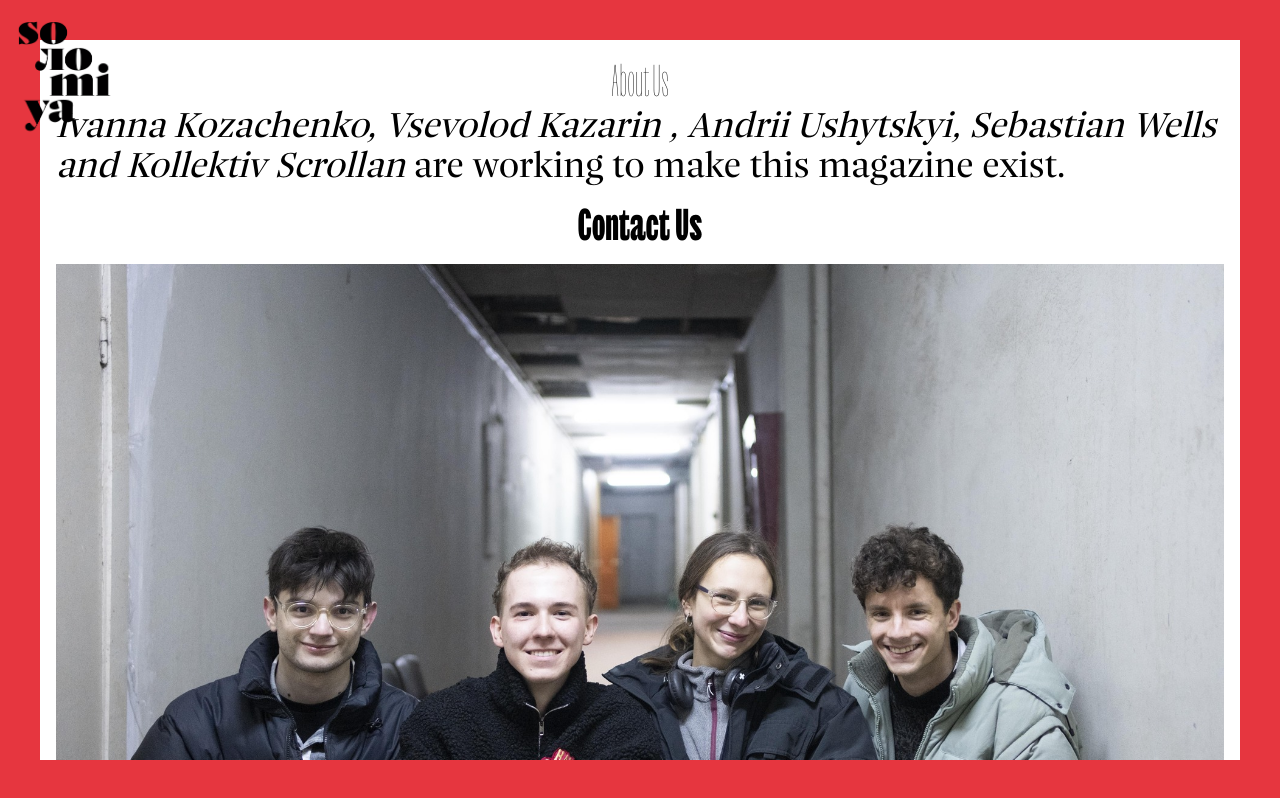
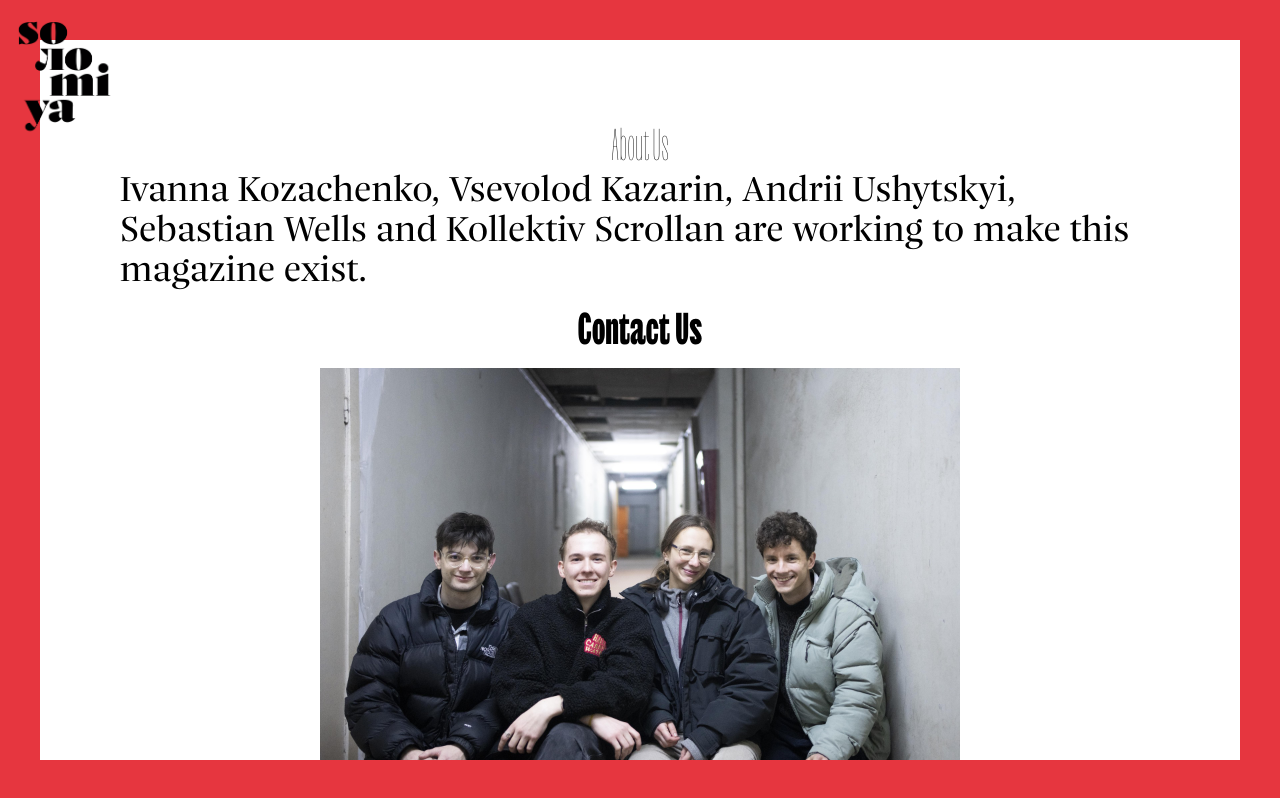
Before and after one commit to bit1creative/solomiya, a React (Vite) app: page /issue/1/about-us in a window 1280 px wide. Built offline with nearby package versions, Linux system fonts and the light colour scheme.

Commit message:
more fixes

```diff
--- a/src/components/pages/About/AboutUsSection.tsx
+++ b/src/components/pages/About/AboutUsSection.tsx
@@ -5,18 +5,18 @@ import { SectionTitle } from 'Components/common/SectionTitle';
 export const AboutUsSection = () => {
   const { issue } = useParams();
   return (
-    <section className="flex min-h-[calc(100dvh-40px)] flex-col items-center p-4">
+    <section className="flex min-h-[calc(100dvh-40px)] flex-col items-center justify-center p-4 lg:p-20">
       <SectionTitle title={'About Us'} />
       <div className="font-nice-regular text-4xl">
-        <span className="italic">
-          Ivanna Kozachenko, Vsevolod Kazarin , Andrii Ushytskyi, Sebastian Wells and Kollektiv Scrollan{' '}
+        <span className="lg:text-center">
+          Ivanna Kozachenko, Vsevolod Kazarin, Andrii Ushytskyi, Sebastian Wells and Kollektiv Scrollan{' '}
         </span>
         are working to make this magazine exist.
       </div>
       <Link className="my-4 block text-center font-yuni-black text-5xl" to={`/issue/${issue}/contact-us`}>
         Contact Us
       </Link>
-      <img src={'/images/about-us.jpg'} loading="lazy" />
+      <img className="mx-auto max-w-[50vw]" src={'/images/about-us.jpg'} loading="lazy" />
     </section>
   );
 };
--- a/src/layout/components/Menu.tsx
+++ b/src/layout/components/Menu.tsx
@@ -145,22 +145,22 @@ export const Menu = ({ onCloseMenu }: Props) => {
             issues
           </div>
           <div className="flex h-max justify-end gap-x-4 text-center lg:-mt-20 lg:flex-col lg:gap-x-0 lg:text-lg-2xl">
-            <div className="w-max">
+            <div className="h-min w-max">
               <Link ref={(el) => menuItemsRef.current.push(el as HTMLElement)} to="/issue/2" onClick={onCloseMenu}>
                 N°2
               </Link>
               <div
                 ref={(el) => underlinesRef.current.push(el as HTMLElement)}
-                className={`-mt-5 h-1 w-full bg-black lg:-mt-16 lg:h-3 ${useIssueMatch('2') ? '' : 'hidden'}`}
+                className={`-mt-5 h-1 w-full bg-black lg:-mt-16 lg:h-3 ${useIssueMatch('2') ? '' : 'opacity-0'}`}
               />
             </div>
-            <div className="w-max lg:-mt-14">
+            <div className="h-min w-max lg:-mt-6">
               <Link ref={(el) => menuItemsRef.current.push(el as HTMLElement)} to="/" onClick={onCloseMenu}>
                 N°1
               </Link>
               <div
                 ref={(el) => underlinesRef.current.push(el as HTMLElement)}
-                className={`-mt-5 h-1 w-full bg-black lg:-mt-16 lg:h-3 ${useIssueMatch('1') ? '' : 'hidden'}`}
+                className={`-mt-5 h-1 w-full bg-black lg:-mt-16 lg:h-3 ${useIssueMatch('1') ? '' : 'opacity-0'}`}
               />
             </div>
           </div>
--- a/src/layout/index.tsx
+++ b/src/layout/index.tsx
@@ -6,7 +6,6 @@ import cross from 'Assets/icons/cross.svg';
 import logo from 'Assets/logo.png';
 import { useMainColor } from 'Hooks/useTheme';
 
-import { Footer } from './components/Footer';
 import { Menu } from './components/Menu';
 
 export const Layout = () => {
@@ -42,7 +41,6 @@ export const Layout = () => {
           <div className="mx-auto max-w-[1440px]">
             <Outlet />
           </div>
-          <Footer />
         </div>
       </div>
       <Dialog.Portal>
--- a/src/pages/HomePage.tsx
+++ b/src/pages/HomePage.tsx
@@ -1,13 +1,15 @@
 import { Link } from 'react-router-dom';
 
 import { HeroSection, IssuesSection } from 'Components/pages/Home';
+import { Footer } from 'Layout/components/Footer';
 
 export const HomePage = () => (
-  <div className="flex snap-y flex-col gap-4 pb-4 lg:pb-24">
+  <div className="flex snap-y flex-col gap-4 pb-4">
     <HeroSection />
     <Link to="/" className="my-2 block text-center font-yuni-black text-3xl lg:my-16 lg:text-8xl">
       Read more
     </Link>
     <IssuesSection />
+    <Footer />
   </div>
 );
--- a/src/router.tsx
+++ b/src/router.tsx
@@ -1,7 +1,7 @@
 import { createBrowserRouter } from 'react-router-dom';
 import { Navigate } from 'react-router-dom';
+
 import { Layout } from 'Layout';
-
 import { AboutUsPage, ContactUsPage, HomePage, StockistsPage } from 'Pages';
 
 export const router = createBrowserRouter([
```
Also changed, not shown: 1 other file (tests, documents, lock files or other folders).
